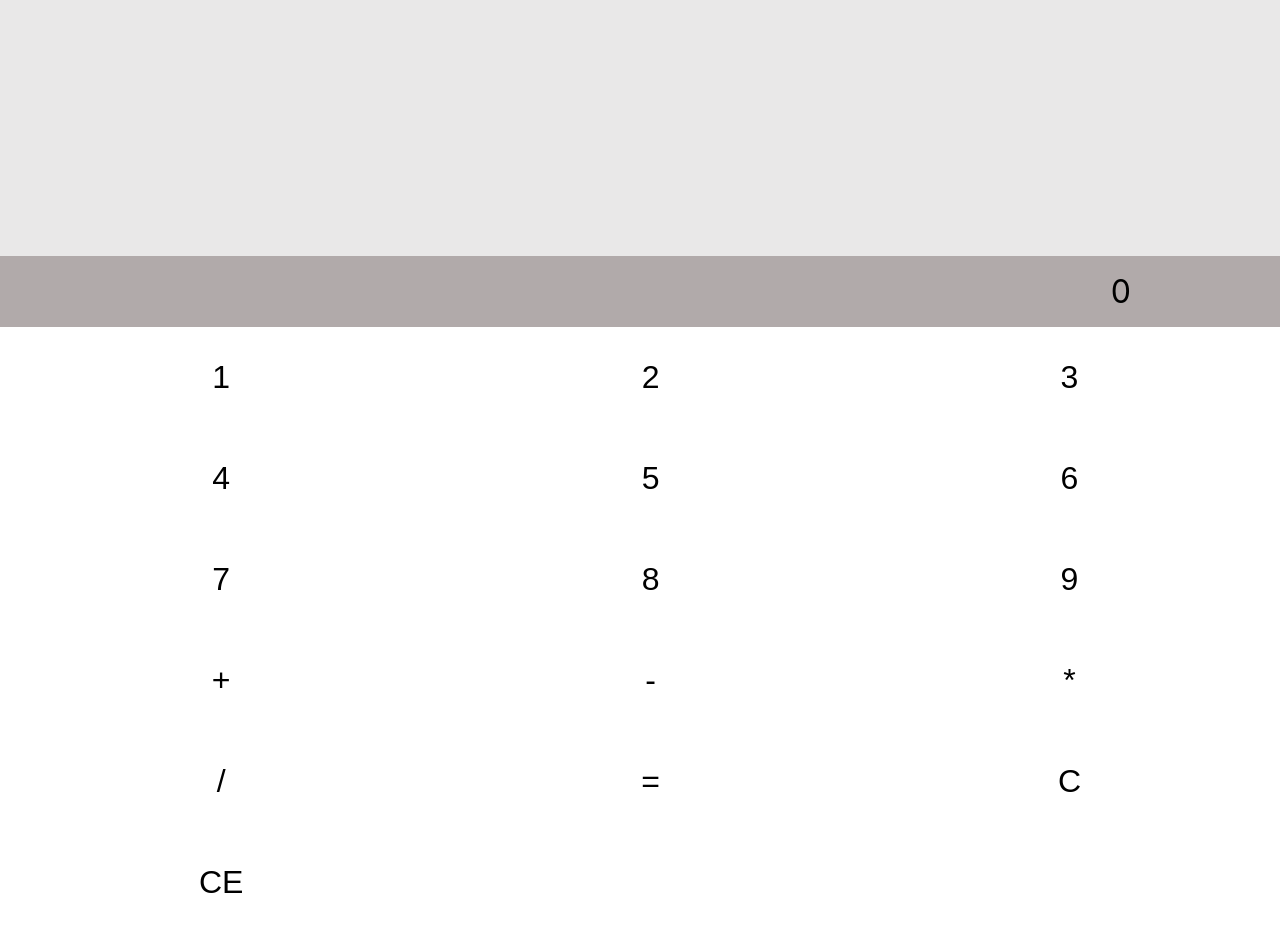
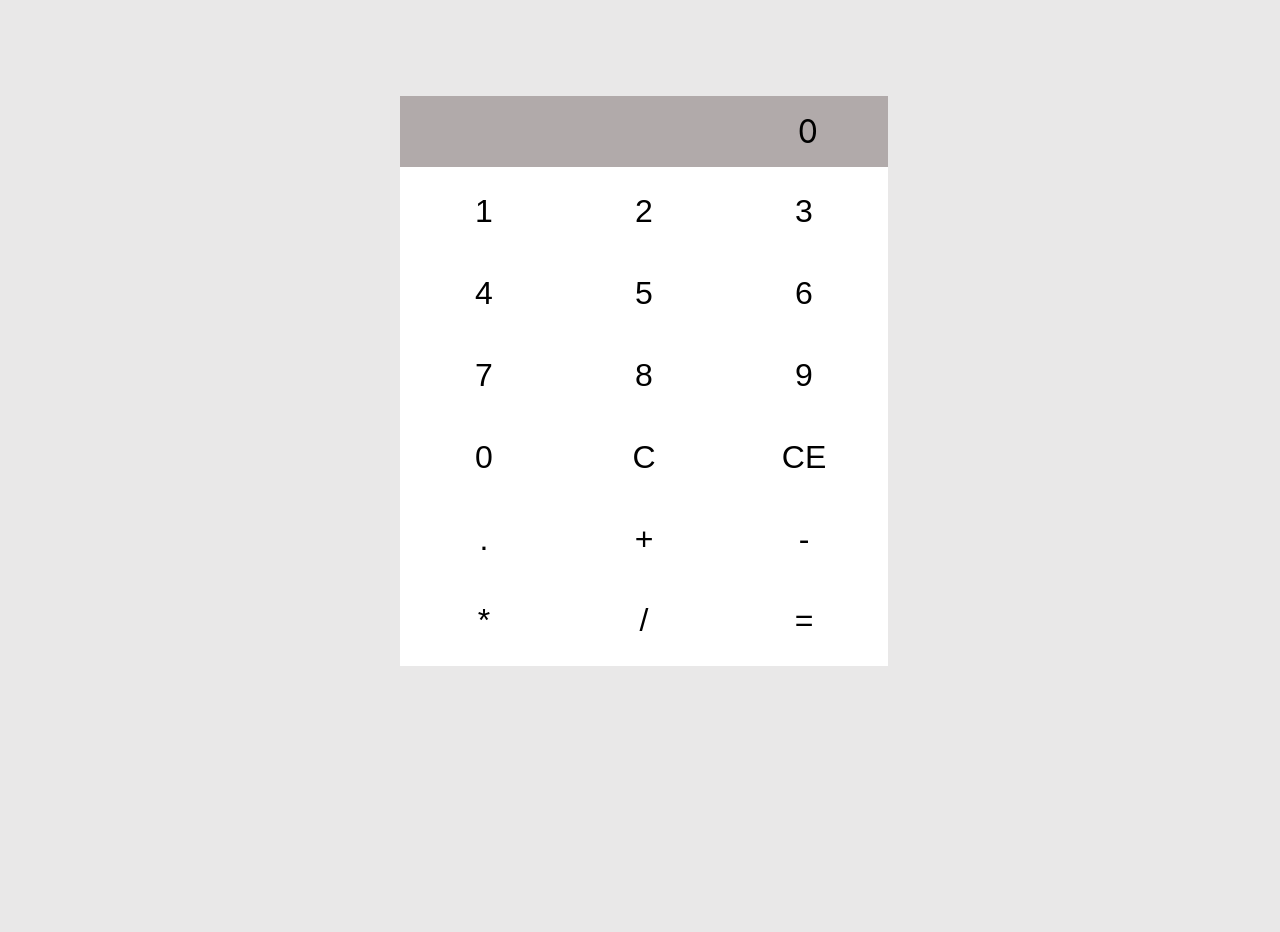
Before and after one commit to HuzefaUsama25/react-calculator, a React (Create React App) app: page / in a window 1280 px wide. After the commit the page ends 800 px from the top, so only its background shows below. Built offline with nearby package versions, Linux system fonts and the light colour scheme.

Commit message:
improved css

```diff
--- a/src/App.js
+++ b/src/App.js
@@ -1,4 +1,4 @@
-import {useState} from "react"
+import { useState } from "react"
 
 
 function App() {
@@ -10,11 +10,11 @@ function App() {
     return Function(`'use strict'; return (${str})`)()
   }
 
-  function btnTapped (value) {
+  function btnTapped(value) {
     setdisplay(display + value)
   }
 
-  function setEqual () {
+  function setEqual() {
     setdisplay(Math.round(parse(display)));
   }
 
@@ -24,35 +24,41 @@ function App() {
 
   function backspace() {
     let text = display.toString()
-    setdisplay(text.slice(0, text.length-1))
+    setdisplay(text.slice(0, text.length - 1))
   }
 
   return (
-    <div className= "calculator">
-      <div className="display">
-        {display ? display : 0}
-      </div>
-      <div className="keypad">
-      <button onClick={()=>btnTapped(1)}>1</button>
-      <button onClick={()=>btnTapped(2)}>2</button>
-      <button onClick={()=>btnTapped(3)}>3</button>
-      <button onClick={()=>btnTapped(4)}>4</button>
-      <button onClick={()=>btnTapped(5)}>5</button>
-      <button onClick={()=>btnTapped(6)}>6</button>
-      <button onClick={()=>btnTapped(7)}>7</button>
-      <button onClick={()=>btnTapped(8)}>8</button>
-      <button onClick={()=>btnTapped(9)}>9</button>
+    <div className="App">
+      <div className="calculator">
+        <div className="display">
+          {display ? display : 0}
+        </div>
+        <div className="keypad">
+          <button onClick={() => btnTapped(1)}>1</button>
+          <button onClick={() => btnTapped(2)}>2</button>
+          <button onClick={() => btnTapped(3)}>3</button>
+          <button onClick={() => btnTapped(4)}>4</button>
+          <button onClick={() => btnTapped(5)}>5</button>
+          <button onClick={() => btnTapped(6)}>6</button>
+          <button onClick={() => btnTapped(7)}>7</button>
+          <button onClick={() => btnTapped(8)}>8</button>
+          <button onClick={() => btnTapped(9)}>9</button>
+
+          <button onClick={() => btnTapped(0)}>0</button>
+
+          <button onClick={() => clearDisplay()}>C</button>
+          <button onClick={() => backspace()}>CE</button>
+          <button onClick={() => btnTapped(".")}>.</button>
 
 
-      <button onClick={()=>btnTapped("+")}>+</button>
-      <button onClick={()=>btnTapped("-")}>-</button>
-      <button onClick={()=>btnTapped("*")}>*</button>
-      <button onClick={()=>btnTapped("/")}>/</button>
+          <button onClick={() => btnTapped("+")}>+</button>
+          <button onClick={() => btnTapped("-")}>-</button>
+          <button onClick={() => btnTapped("*")}>*</button>
+          <button onClick={() => btnTapped("/")}>/</button>
 
-      <button onClick={()=>setEqual()}>=</button>
-      <button onClick={()=>clearDisplay()}>C</button>
-      <button onClick={()=>backspace()}>CE</button>
+          <button onClick={() => setEqual()}>=</button>
 
+        </div>
       </div>
     </div>
   );
--- a/src/index.css
+++ b/src/index.css
@@ -40,17 +40,20 @@ button:hover {
 }
 */
 
+.App {
+  display: inline-block;
+}
+
 .calculator {
   display: grid;
   margin-top: 20%;
-  width:
-
+  width: 30em;
 }
 
 .display {
   grid-template-columns: auto;
   background-color: rgb(177, 170, 170);
-  padding: 0.5em 149px;
+  padding: 0.5em 70px;
   font-size: 2em;
   text-align: right;
 
@@ -59,22 +62,23 @@ button:hover {
 
 .keypad {
   display: grid;
-  grid-template-columns: auto auto auto;
-  background-color: #ffffff;
-  padding: 0em;
+  grid-template-columns: 10em 10em 10em;
+  background-color: white;
+  padding: 0.25em;
 }
 
 
 button {
+  margin: 0.2em;
   appearance: none;
   text-decoration: none;
   border: none;
   background-color: white;
   text-align: center;
-  padding: 1em;
+  padding: 0.5em;
   font-size: 30px;
   font-size: 2em;
-  border-radius: 2em;
+  border-radius: 3em;
 }
 
 button:hover {
```
